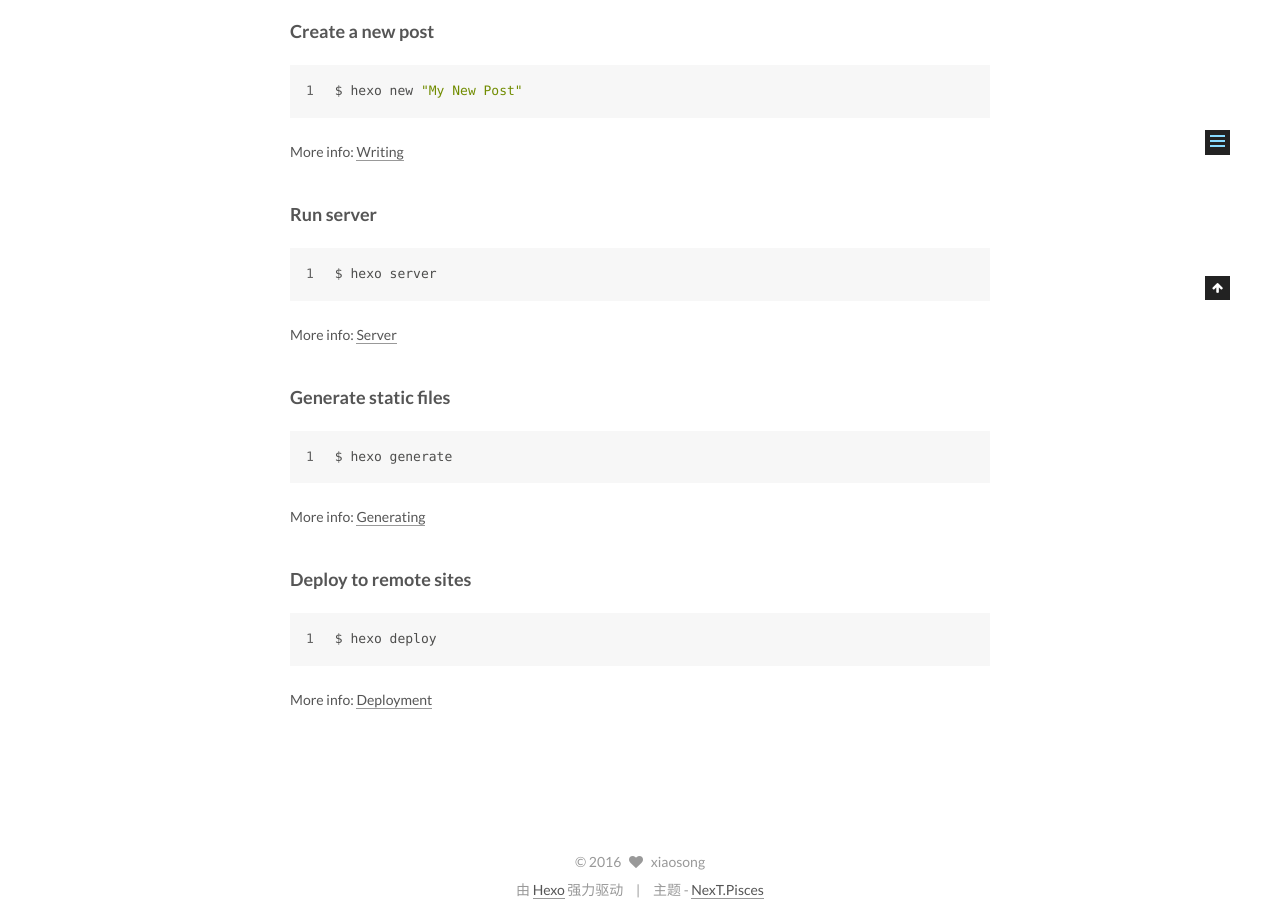
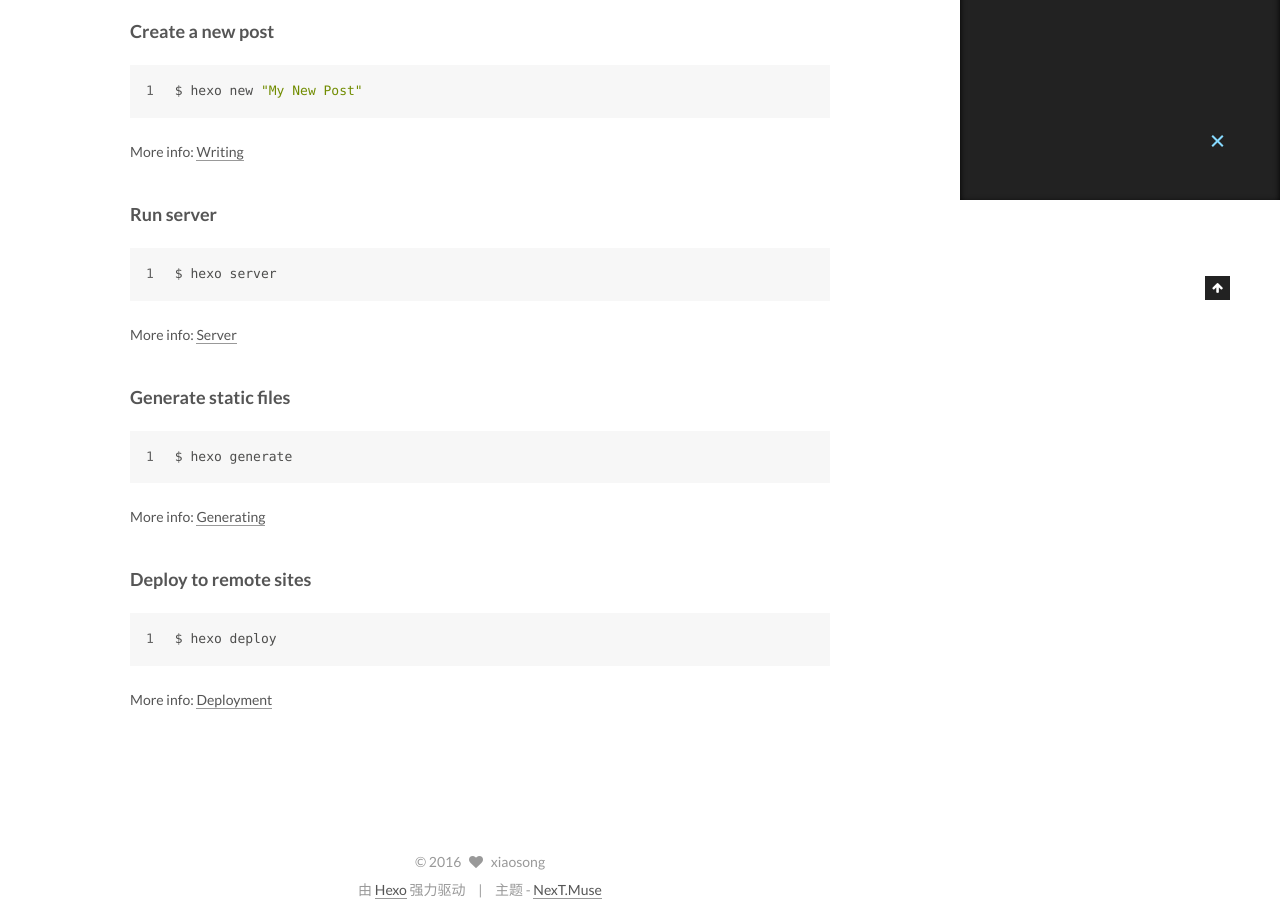
Before and after one commit to heyxiaosong/heyxiaosong.github.io, a plain HTML site: page 2016/04/22/hello-world/index.html in a window 1280 px wide. Shown: the part 600-1524 px from the top of the page. Drawn offline with Linux system fonts and the light colour scheme.

Commit message:
Site updated: 2016-04-22 21:19:55

```diff
--- a/2016/04/22/hello-world/index.html
+++ b/2016/04/22/hello-world/index.html
@@ -5,7 +5,7 @@
 
 
 
-<html class="theme-next pisces use-motion">
+<html class="theme-next muse use-motion">
 <head>
   <meta charset="UTF-8"/>
 <meta http-equiv="X-UA-Compatible" content="IE=edge,chrome=1" />
@@ -99,7 +99,7 @@ Quick">
 <script type="text/javascript" id="hexo.configuration">
   var NexT = window.NexT || {};
   var CONFIG = {
-    scheme: 'Pisces',
+    scheme: 'Muse',
     sidebar: {"position":"left","display":"post"},
     fancybox: true,
     motion: true,
@@ -427,7 +427,7 @@ Quick">
 <div class="theme-info">
   主题 -
   <a class="theme-link" href="https://github.com/iissnan/hexo-theme-next">
-    NexT.Pisces
+    NexT.Muse
   </a>
 </div>
 
@@ -494,13 +494,6 @@ Quick">
 
 
 
-  <script type="text/javascript" src="/js/src/affix.js?v=5.0.1"></script>
-
-  <script type="text/javascript" src="/js/src/schemes/pisces.js?v=5.0.1"></script>
-
-
-
-
   <script type="text/javascript" src="/js/src/scrollspy.js?v=5.0.1"></script>
 <script type="text/javascript" src="/js/src/post-details.js?v=5.0.1"></script>
 
```
Also changed, not shown: archives/2016/04/index.html (+3 -10 lines), archives/2016/index.html (+3 -10 lines), archives/index.html (+3 -10 lines), index.html (+3 -10 lines).
